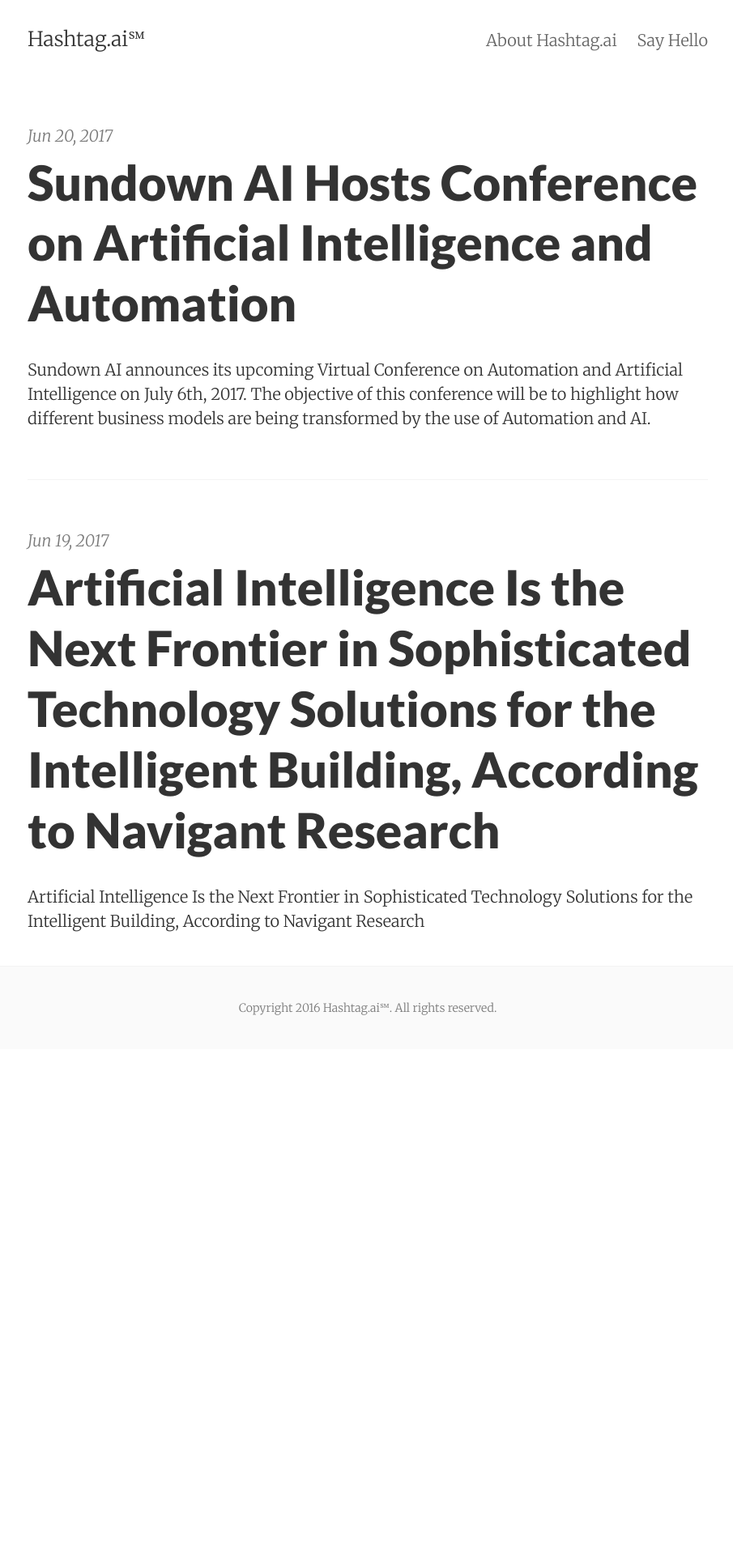
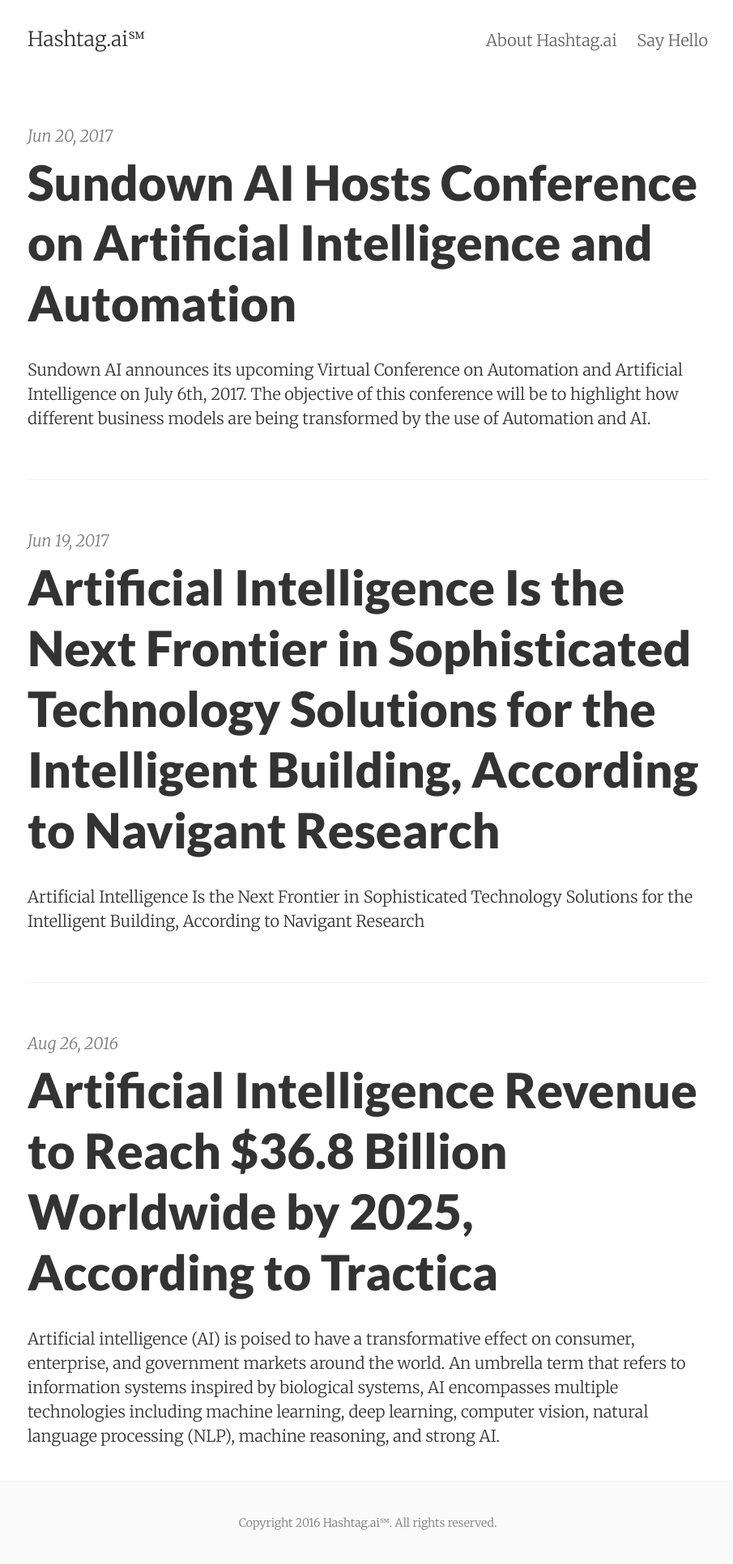
Before and after one commit to wilson0205/hashtag.ai, a Jekyll site: the page built from index.html, in a window 1280 px wide. Shown: the whole page at 81% size, without its empty margins (186-1091 px from the left). Built offline with Jekyll 4.4.1, drawn with Linux system fonts in a browser that asks for light colours; the list of posts is cut into pages by our own code; before the commit the page ends 1296 px from its top, so only the background shows below that.

Commit message:
Updated Artificial Intelligence Revenue To Reach 36 Dollars 8 Cents Billion Worldwide By 2025 According To Tractica and 1 other file

```diff
--- /dev/null
+++ b/_posts/2016-08-26-artificial-intelligence-revenue-to-reach-36-dollars-8-cents-billion-worldwide-by-2025-according-to-tractica.markdown
@@ -0,0 +1,17 @@
+---
+title: Artificial Intelligence Revenue to Reach $36.8 Billion Worldwide by 2025, According
+  to Tractica
+date: 2016-08-26 11:48:00 Z
+---
+
+Artificial intelligence (AI) is poised to have a transformative effect on consumer, enterprise, and government markets around the world. An umbrella term that refers to information systems inspired by biological systems, AI encompasses multiple technologies including machine learning, deep learning, computer vision, natural language processing (NLP), machine reasoning, and strong AI.
+
+According to a new report from Tractica, these technologies have use cases and applications in almost every industry and promise to significantly change existing business models while simultaneously creating new ones. The market intelligence firm forecasts that annual worldwide AI revenue will grow from $643.7 million in 2016 to $36.8 billion by 2025.
+
+In sizing and forecasting the total global AI market, Tractica has identified 191 real-world use cases for AI, organized into 27 different industry sectors and corresponding with six major technology categories, plus multiple combinations of technologies.
+
+“Some artificial intelligence use cases – such as image recognition, algorithmic securities trading, and healthcare patient data management – have huge scale potential, while others are niche applications,” says research director Aditya Kaul. “Likewise, a few key industry sectors including consumer products, business services, advertising, finance & investment, media & entertainment, and defense applications will drive significant revenue for AI software implementations in addition to AI-driven hardware and service sales, but during the coming decade the technologies will have an effect on almost every conceivable industry sector.”
+
+Tractica’s report, “Artificial Intelligence Market Forecasts”, provides a quantitative assessment of the market opportunity for artificial intelligence across the consumer, enterprise, and government sectors. The report includes market sizing, segmentation, and forecasts for 191 specific AI use cases and the 27 industries in which they will play a role. The market forecasts span the period from 2016 through 2025 and include segmentation by the six fundamental AI technologies: machine learning, deep learning, computer vision, natural language processing, machine reasoning, and strong AI. Revenue forecasts are further segmented by software, hardware, and services in addition to segmentation by world region. An Executive Summary of the report is available for free download on the firm’s website.
+
+Source: businesswire
--- a/about.md
+++ b/about.md
@@ -1,8 +1,10 @@
 ---
 title: About Hashtag.ai
 permalink: "/about/"
+tags: about
 layout: page
-tags: about
 ---
 
+Artificial Intelligence Blog.
+
 Copyright 2016 Hashtag.ai℠. All rights reserved.
```
